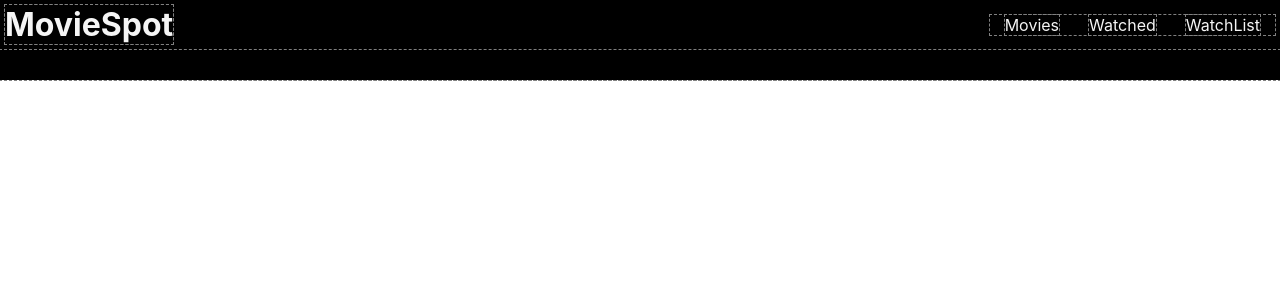
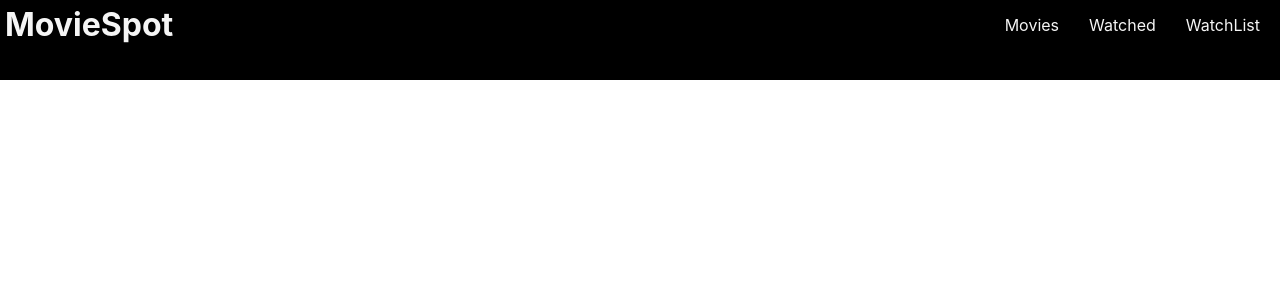
Before and after one commit to giftdavid101/Movie-App, a React (Create React App) app: page /watched in a window 1280 px wide. Shown: the top 300 px of the page. Built offline with nearby package versions, Linux system fonts and the light colour scheme.

Commit message:
removed outline

```diff
--- a/src/App.css
+++ b/src/App.css
@@ -1,5 +1,5 @@
 *{
-    outline: 1px dashed grey;
+    /*outline: 1px dashed grey;*/
     padding: 0;
     margin: 0;
     box-sizing: border-box;
```
